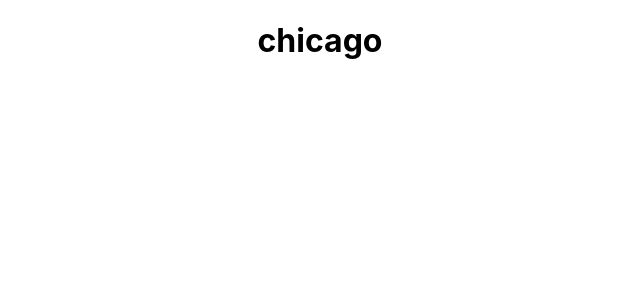
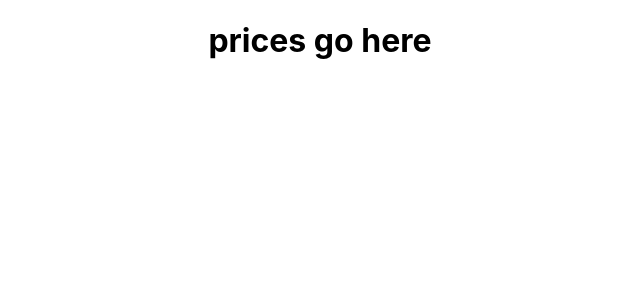
Before and after one commit to Blake-D/pizza-rec-front-end, a React (Create React App) app: page / in a window 1280 px wide. Shown: the top 300 px of the page, without its empty margins (320-960 px from the left). Built offline with nearby package versions, Linux system fonts and the light colour scheme.

Commit message:
created Prices component, tested integration with App

```diff
--- a/src/App.js
+++ b/src/App.js
@@ -1,4 +1,5 @@
 import './App.css'
+import Prices from './components/Prices'
 
 function App() {
 
@@ -134,7 +135,7 @@
 
   return (
     <div className="App">
-      <h1>{pizzaTypes[0]}</h1>
+      <Prices />
     </div>
   )
 }
--- /dev/null
+++ b/src/components/Prices.js
@@ -0,0 +1,11 @@
+import React from "react"
+
+function Prices(){
+    return(
+        <div>
+            <h1>prices go here</h1>
+        </div>
+    )
+}
+
+export default Prices
```
Also changed, not shown: src/components/Types.js (added).
